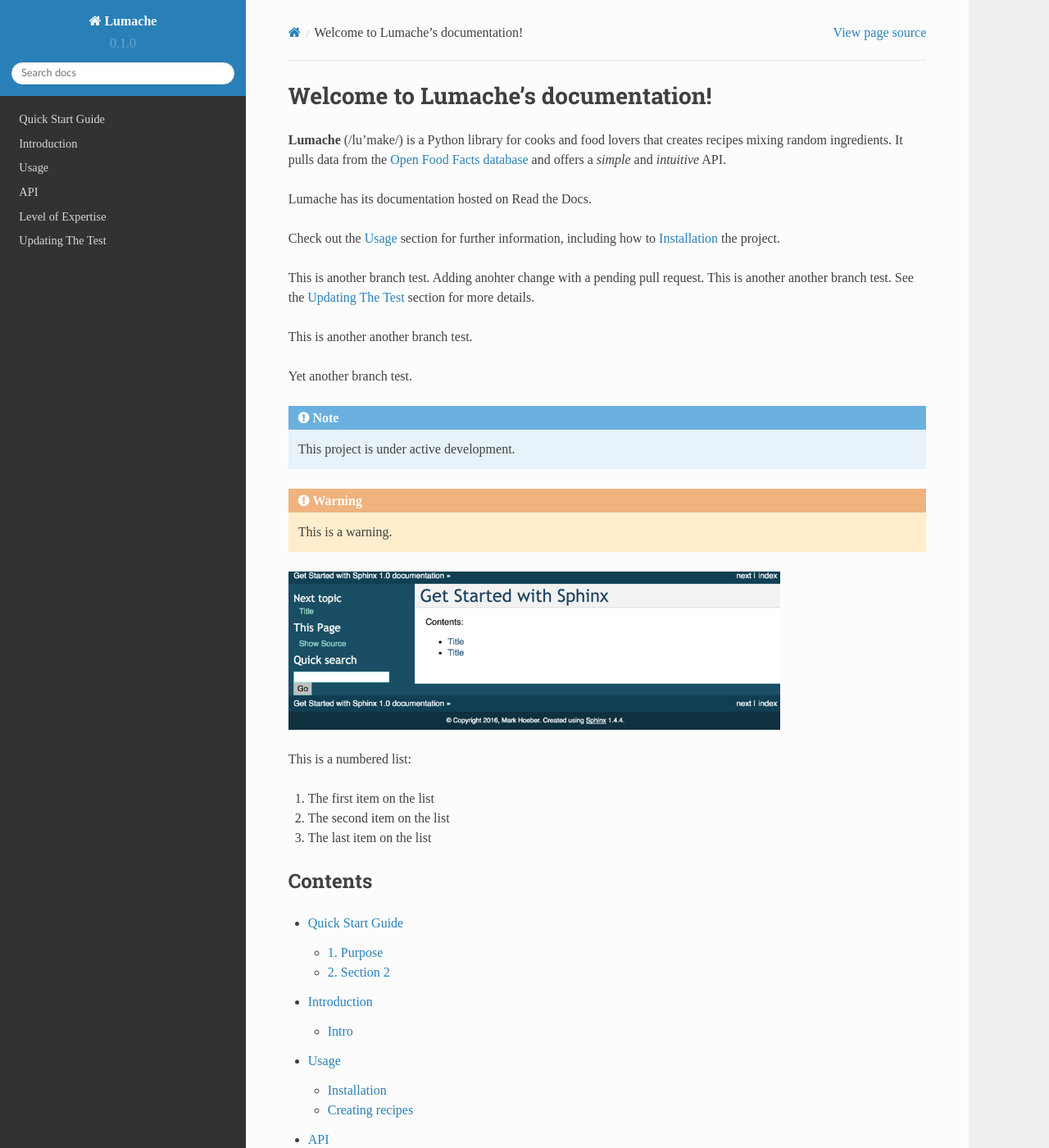
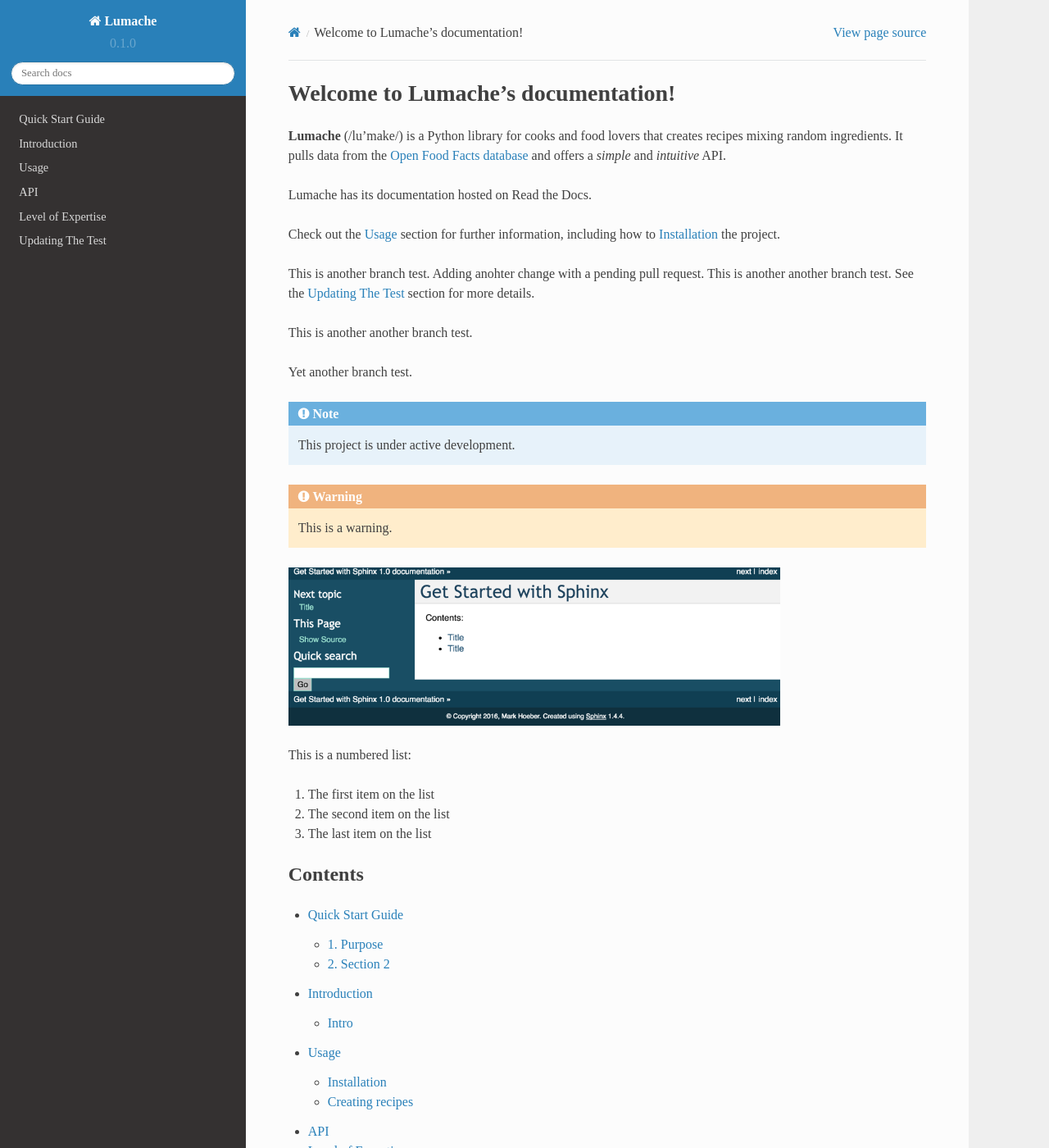
Before and after one commit to lhelms2/rtd-template, a Sphinx documentation site: the page built from docs/source/index.rst, in a window 1280 px wide and 1400 px high. Shown: the whole window at 82% size. Built offline with Sphinx 7.4.7 and the Read the Docs theme 2.0.0, drawn with Linux system fonts in a browser that asks for light colours.

Commit message:
Update custom.css

```diff
--- a/docs/source/_static/css/custom.css
+++ b/docs/source/_static/css/custom.css
@@ -4,5 +4,5 @@
 
 
 * {
- font-family: "Times New Roman";
+ font-family: "Times New Roman" !important;
 }
```
